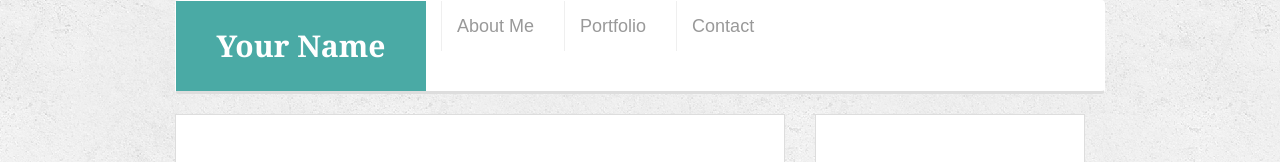
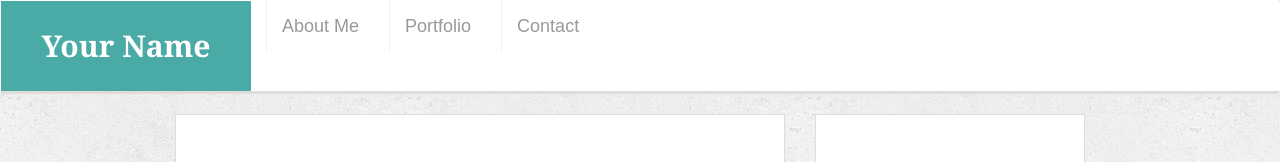
Before and after one commit to rachel-spencer/Bootstrap-portfolio, a plain HTML site: page bootstrap.html in a window 1280 px wide. Shown: the top 162 px of the page. Drawn offline with nearby package versions, Linux system fonts and the light colour scheme.

Commit message:
saving progress

```diff
--- a/assets/CSS/style.css
+++ b/assets/CSS/style.css
@@ -84,6 +84,7 @@ h3 {
 }
 
 nav a {
+  text-align: center;
   display: inline-block;
   padding-left: 15px;
   margin-left: 15px;
@@ -100,6 +101,12 @@ a:hover {
 
 nav a:first-child {
   border-left: 0 none;
+}
+
+.nav-container {
+  width: 100%;
+  margin: 0 auto;
+  clear: both;
 }
 
 /* footer */
--- a/bootstrap.html
+++ b/bootstrap.html
@@ -2,19 +2,21 @@
 <html lang="en-us">
 
 <head>
+  <meta charset="UTF-8">
+  <title>About | Your Name</title>
   <link rel="stylesheet" href="https://maxcdn.bootstrapcdn.com/bootstrap/3.3.7/css/bootstrap.min.css">
-
   <link rel="stylesheet" href="https://maxcdn.bootstrapcdn.com/bootstrap/3.3.7/css/bootstrap-theme.min.css">
   <link rel="stylesheet" type="text/css" href="assets/css/style.css">
 </head>
 
 <body>
   <!-- Header/Navigation -->
-<div class="container">
+  <div class="nav-container">
     <nav class="navbar navbar-toggleable-md navbar-light bg-faded">
       <div id="logo"
         <h1>Your Name</h1>
       </div>
+      <!--these a tags should be on the right hand side of the nav + they should be centered in the white nav. There should be a nav a:first-child to eliminate the left border on the About Me nav option. The nav should extend edge to edge of screen. -->
       <a class="navbar-brand" href="bootstrap.html">About Me</a>
       <a class="navbar-brand" href="portfolio.html">Portfolio</a>
       <a class="navbar-brand" href="contact.html">Contact</a>
```
Lines whose indentation alone changed are shown as unchanged.
